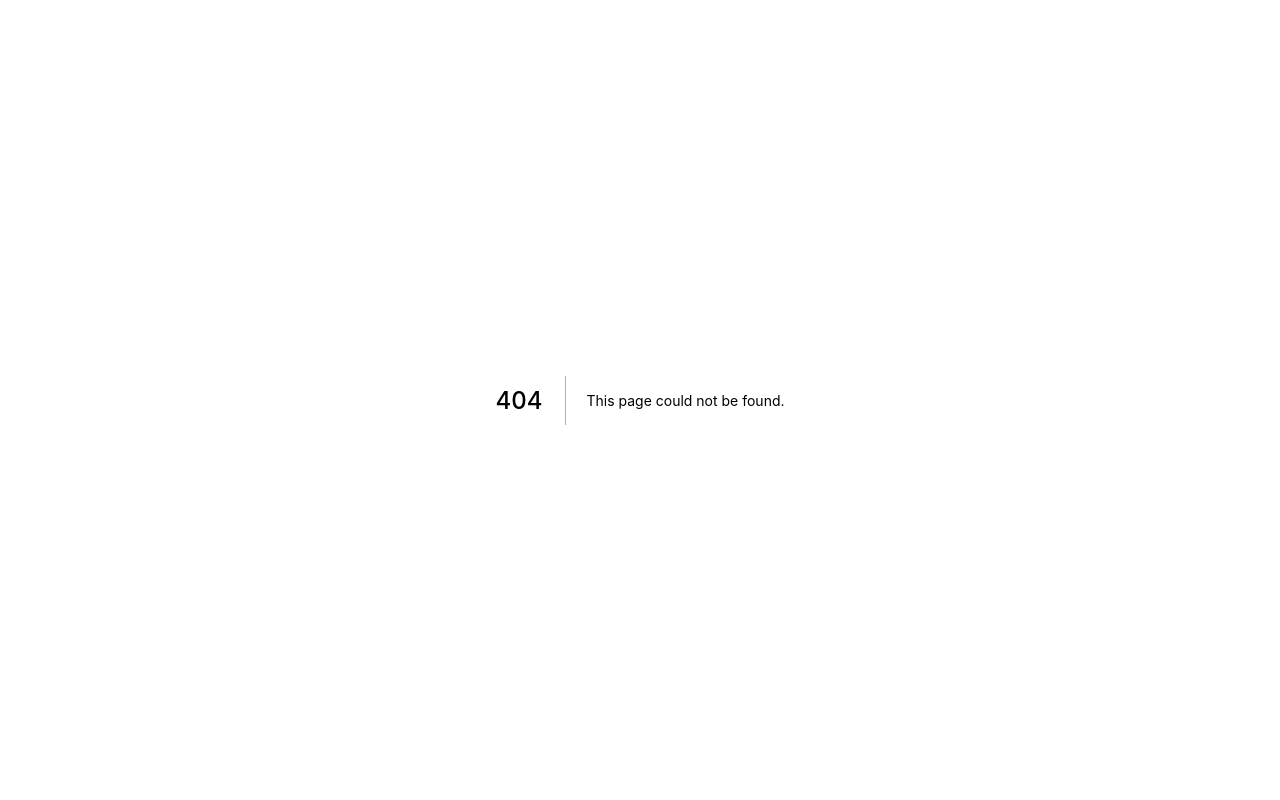
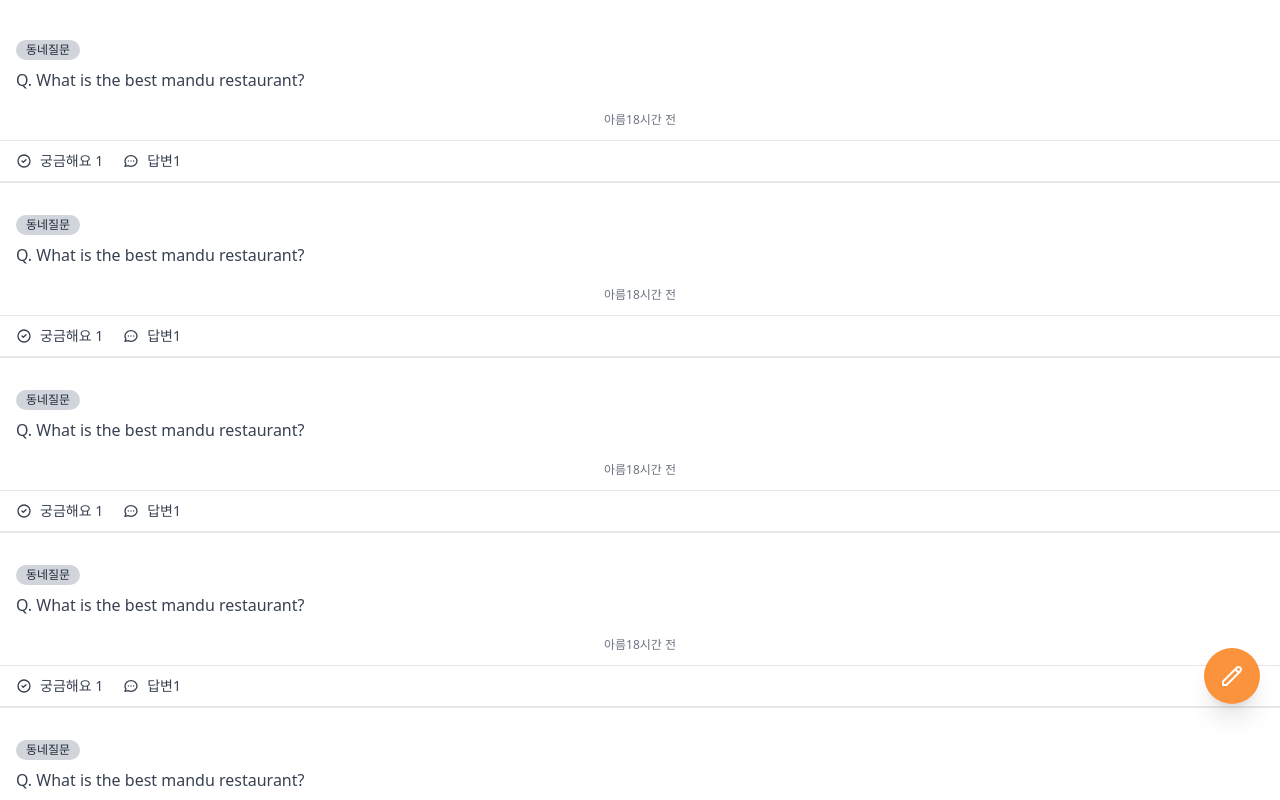
Before and after one commit to Inzahanyang/share-market, a Next.js app: page /community in a window 1280 px wide. Before the commit this address had no page. Shown: the top 800 px of the page. Built offline with nearby package versions, Linux system fonts and the light colour scheme.

Commit message:
community

```diff
--- /dev/null
+++ b/pages/community/index.tsx
@@ -0,0 +1,81 @@
+import type { NextPage } from "next";
+
+const Community: NextPage = () => {
+  return (
+    <div className="space-y-8 py-10">
+      {[1, 1, 1, 1, 1, 1, 1, 1].map((_, i) => (
+        <div key={i} className="flex flex-col items-start">
+          <span className="ml-4 flex items-center rounded-full bg-gray-300 px-2.5 py-0.5 text-xs font-medium text-gray-800">
+            동네질문
+          </span>
+
+          <span className="mt-2 px-4 text-gray-700">
+            <span>Q.</span> What is the best mandu restaurant?
+          </span>
+
+          <div className="mt-5 flex w-full items-center justify-center px-4 text-xs font-medium text-gray-500">
+            <span>아름</span>
+            <span>18시간 전</span>
+          </div>
+
+          <div className="mt-3 flex w-full space-x-5 border-t border-b-[2px] px-4 py-2.5  text-gray-700">
+            <span className="flex items-center space-x-2 text-sm">
+              <svg
+                className="h-4 w-4"
+                fill="none"
+                stroke="currentColor"
+                viewBox="0 0 24 24"
+                xmlns="http://www.w3.org/2000/svg"
+              >
+                <path
+                  strokeLinecap="round"
+                  strokeLinejoin="round"
+                  strokeWidth="2"
+                  d="M9 12l2 2 4-4m6 2a9 9 0 11-18 0 9 9 0 0118 0z"
+                ></path>
+              </svg>
+              <span>궁금해요 1</span>
+            </span>
+
+            <span className="flex items-center space-x-2 text-sm">
+              <svg
+                className="h-4 w-4"
+                fill="none"
+                stroke="currentColor"
+                viewBox="0 0 24 24"
+                xmlns="http://www.w3.org/2000/svg"
+              >
+                <path
+                  strokeLinecap="round"
+                  strokeLinejoin="round"
+                  strokeWidth="2"
+                  d="M8 12h.01M12 12h.01M16 12h.01M21 12c0 4.418-4.03 8-9 8a9.863 9.863 0 01-4.255-.949L3 20l1.395-3.72C3.512 15.042 3 13.574 3 12c0-4.418 4.03-8 9-8s9 3.582 9 8z"
+                ></path>
+              </svg>
+              <span>답변1</span>
+            </span>
+          </div>
+        </div>
+      ))}
+
+      <button className="fixed bottom-24 right-5 cursor-pointer rounded-full bg-orange-400 p-4 text-white shadow-xl transition-colors hover:bg-orange-500">
+        <svg
+          className="h-6 w-6"
+          fill="none"
+          stroke="currentColor"
+          viewBox="0 0 24 24"
+          xmlns="http://www.w3.org/2000/svg"
+        >
+          <path
+            strokeLinecap="round"
+            strokeLinejoin="round"
+            strokeWidth="2"
+            d="M15.232 5.232l3.536 3.536m-2.036-5.036a2.5 2.5 0 113.536 3.536L6.5 21.036H3v-3.572L16.732 3.732z"
+          ></path>
+        </svg>
+      </button>
+    </div>
+  );
+};
+
+export default Community;
--- a/pages/items/upload.tsx
+++ b/pages/items/upload.tsx
@@ -2,7 +2,7 @@
 
 const Upload: NextPage = () => {
   return (
-    <div className="px-4 py-16">
+    <div className="px-4 py-10">
       <div>
         <label className="flex h-48 w-full cursor-pointer items-center justify-center rounded-md border-2 border-dashed border-gray-300 text-gray-600 hover:border-orange-500 hover:text-orange-500">
           <svg
@@ -22,40 +22,39 @@
           <input className="hidden" type="file" />
         </label>
       </div>
+
       <div className="my-5">
-        <label
-          className="mb-1 block text-sm font-medium text-gray-700"
-          htmlFor="price"
-        >
-          Price
-        </label>
-        <div className="relative flex items-center  rounded-md shadow-sm">
+        <label className="mb-1 block font-medium">Price</label>
+
+        <div className="relative flex items-center rounded-md shadow-sm">
           <div className="pointer-events-none absolute left-0 flex items-center justify-center pl-3">
             <span className="text-sm text-gray-500">$</span>
           </div>
+
           <input
-            id="price"
-            className="w-full appearance-none rounded-md border border-gray-300 px-3 py-2 pl-7 placeholder-gray-400 shadow-sm focus:border-orange-500 focus:outline-none focus:ring-orange-500"
+            className="w-full appearance-none rounded-md border border-gray-300 px-3 py-2 pl-7 placeholder-gray-400 shadow-sm  focus:border-orange-500 focus:outline-none focus:ring-orange-500"
             type="text"
             placeholder="0.00"
           />
+
           <div className="pointer-events-none absolute right-0 flex items-center pr-3">
             <span className="text-gray-500">USD</span>
           </div>
         </div>
       </div>
+
       <div>
         <label className="mb-1 block text-sm font-medium text-gray-700">
           Description
         </label>
-
         <textarea
-          className="mt-1 w-full rounded-md border-gray-300 shadow-sm focus:border-orange-500 focus:ring-orange-500 "
+          className="mt-1 w-full rounded-md border-gray-300 shadow-sm focus:border-orange-500 focus:ring-orange-500"
           rows={4}
         />
       </div>
-      <button className="mt-5 w-full rounded-md border border-transparent bg-orange-500 py-2 px-4 text-sm font-medium text-white shadow-sm hover:bg-orange-600 focus:outline-none focus:ring-2 focus:ring-orange-500 focus:ring-offset-2 ">
-        Upload product
+
+      <button className="mt-3 w-full rounded-md border border-transparent bg-orange-500 py-2 px-4 font-medium text-white shadow-sm focus:outline-none focus:ring-2 focus:ring-orange-500 focus:ring-offset-2 active:scale-95">
+        Upload Product
       </button>
     </div>
   );
```
